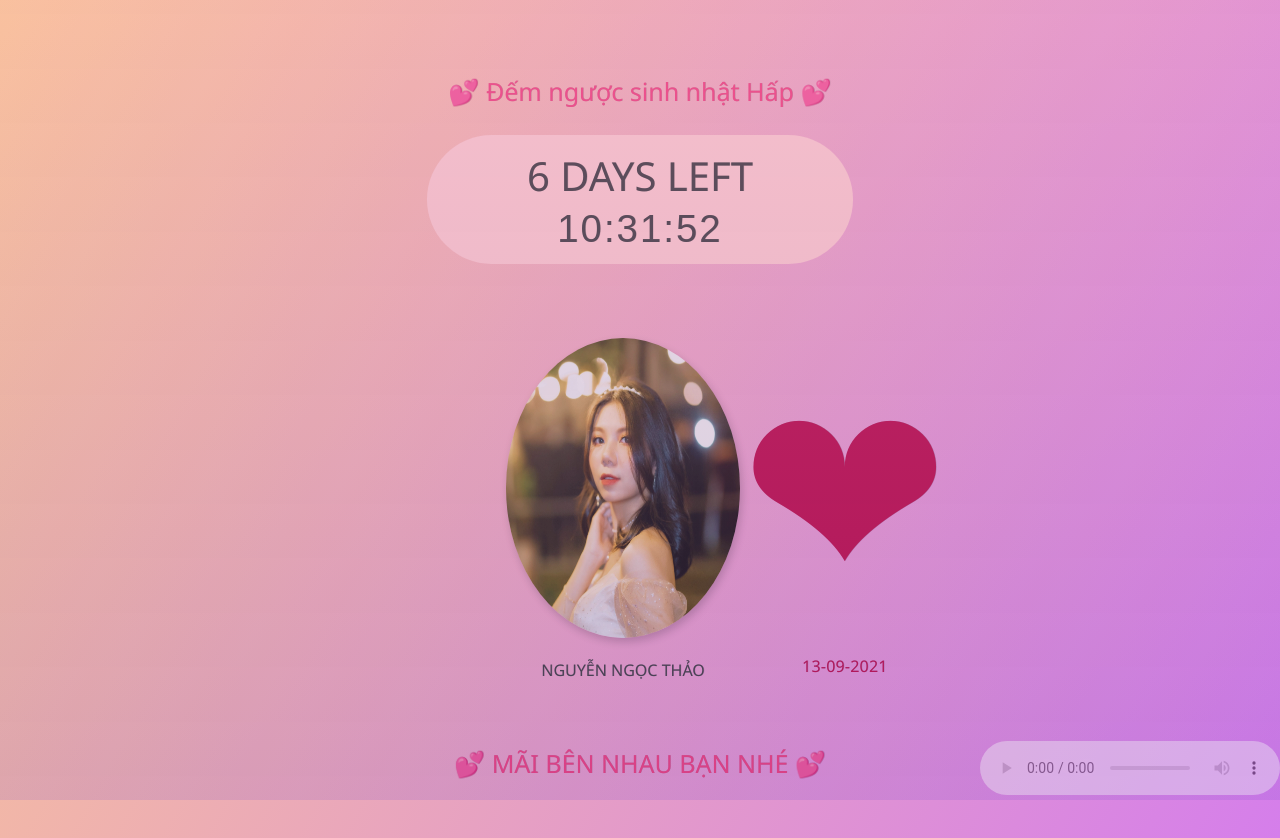
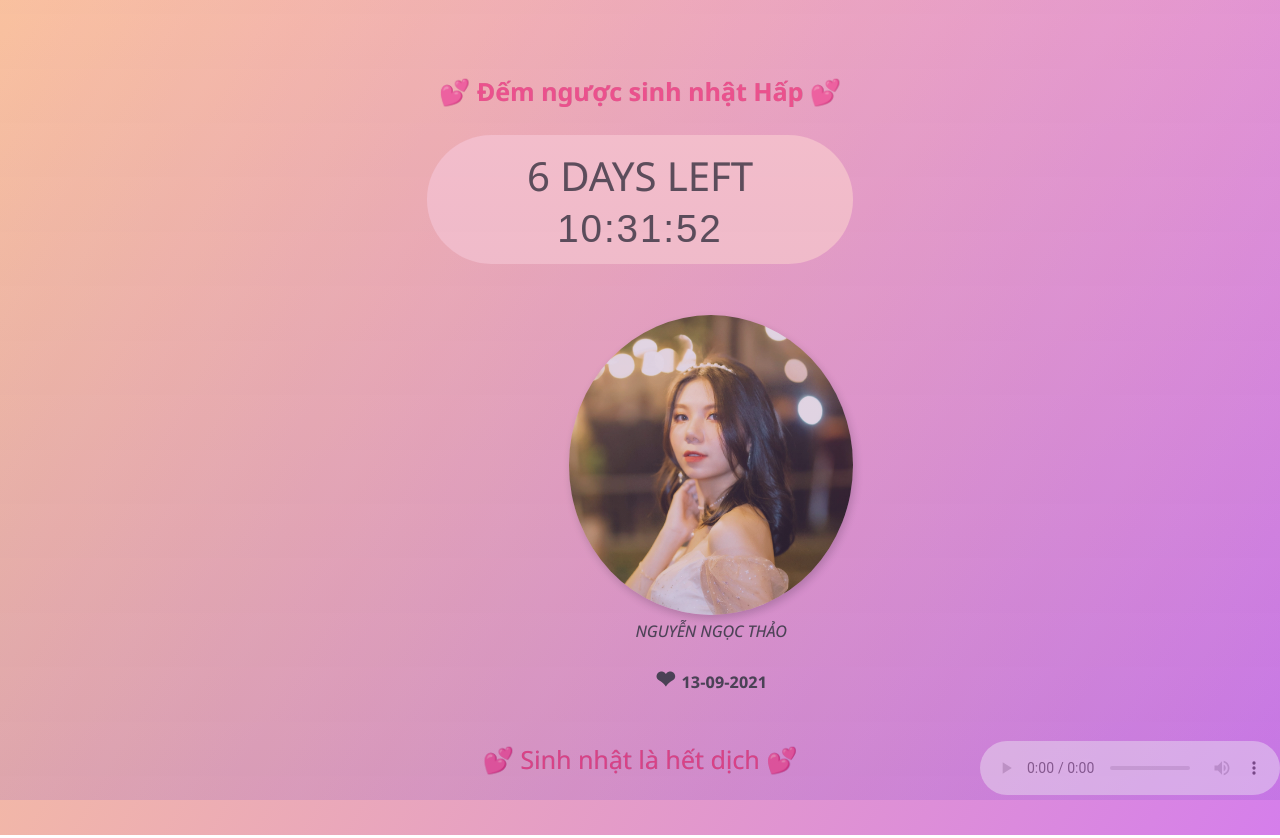
Before and after one commit to ductang911/sn1309.github.io, a plain HTML site: page index.html in a window 1280 px wide. Drawn offline with Linux system fonts and the light colour scheme.

Commit message:
Update index.html

```diff
--- a/index.html
+++ b/index.html
@@ -32,12 +32,12 @@
         var js, fjs = d.getElementsByTagName(s)[0];
         if (d.getElementById(id)) return;
         js = d.createElement(s); js.id = id;
-        js.src = 'https://connect.facebook.net/en_US/sdk/xfbml.customerchat.js';
+        js.src = 'https://connect.facebook.net/vi_VN/sdk/xfbml.customerchat.js';
         fjs.parentNode.insertBefore(js, fjs);
       }(document, 'script', 'facebook-jssdk'));
     </script>
      <div id="wrapper">
-           <h1>💕 Đếm ngược sinh nhật Hấp 💕</h1>
+           <h1><b>💕 Đếm ngược sinh nhật Hấp 💕</b></h1>
 
            <div id="clock-box">
                  <div id="clock">
@@ -49,17 +49,17 @@
             <div id="info">
                   <div class="one">
                         <img src="img/ny.jpg" class="avt">
-                        <p>NGUYỄN NGỌC THẢO</p>
+                        <I>NGUYỄN NGỌC THẢO</i><h2> ❤ <anni> ❤ </h2>
   			        </div>
                   <div id="heart">
-                        ❤<anni>...</anni>
+
                   </div>
             </div>
 
             <div id="music">
                   <audio loop autoplay controls>Your browser does not support the audio element.</audio>
             </div>
-            <h1>💕 MÃI BÊN NHAU BẠN NHÉ 💕</h1>
+            <h1>💕 Sinh nhật là hết dịch 💕</h1>
 <p></p>
       </div>
 
```
